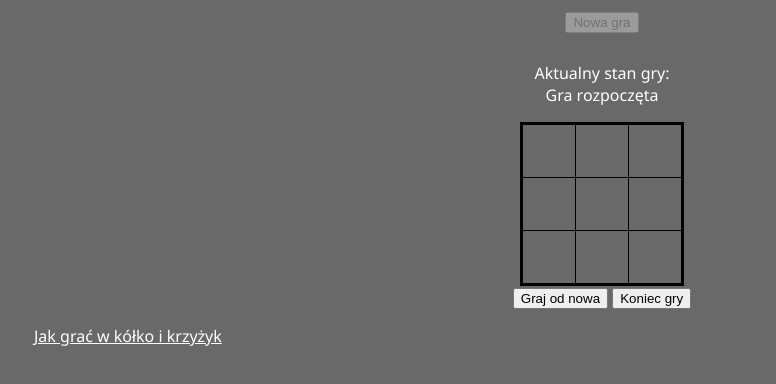
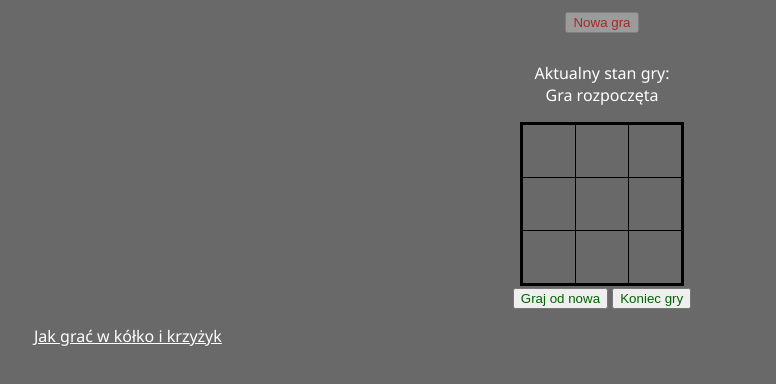
Before and after one commit to TomekByczek/kolko_i_krzyzyk, a plain HTML site: page Index.html in a window 1280 px wide. Both pictures are taken after a click on the button "Nowa gra". Shown: the part 122-506 px from the top of the page, without its empty margins (38-814 px from the left). Drawn offline with Linux system fonts and the light colour scheme.

Commit message:
Poprawione przyciski

```diff
--- a/Index.html
+++ b/Index.html
@@ -38,8 +38,8 @@
                     <td data-row ="2" data-col ="2"></td>
                 </tr>
             </table>
-            <button onclick="startgame()">Graj od nowa</button>
-            <button onclick="endgame()">Koniec gry</button>
+            <button id = "start" onclick="startgame()">Graj od nowa</button>
+            <button id = "end" onclick="endgame()">Koniec gry</button>
         </div>
         <div class="footer"><a href="https://pl.wikipedia.org/wiki/K%C3%B3%C5%82ko_i_krzy%C5%BCyk" target="_blank">Jak grać w kółko i
                 krzyżyk</a>
--- a/styles.css
+++ b/styles.css
@@ -86,3 +86,12 @@ td
     height: 50px;
     width: 50px;
 }
+#newgame {
+    color:brown;
+}
+#start {
+    color: darkgreen;
+}
+#end {
+    color: rgb(0, 100, 0);
+}
```
